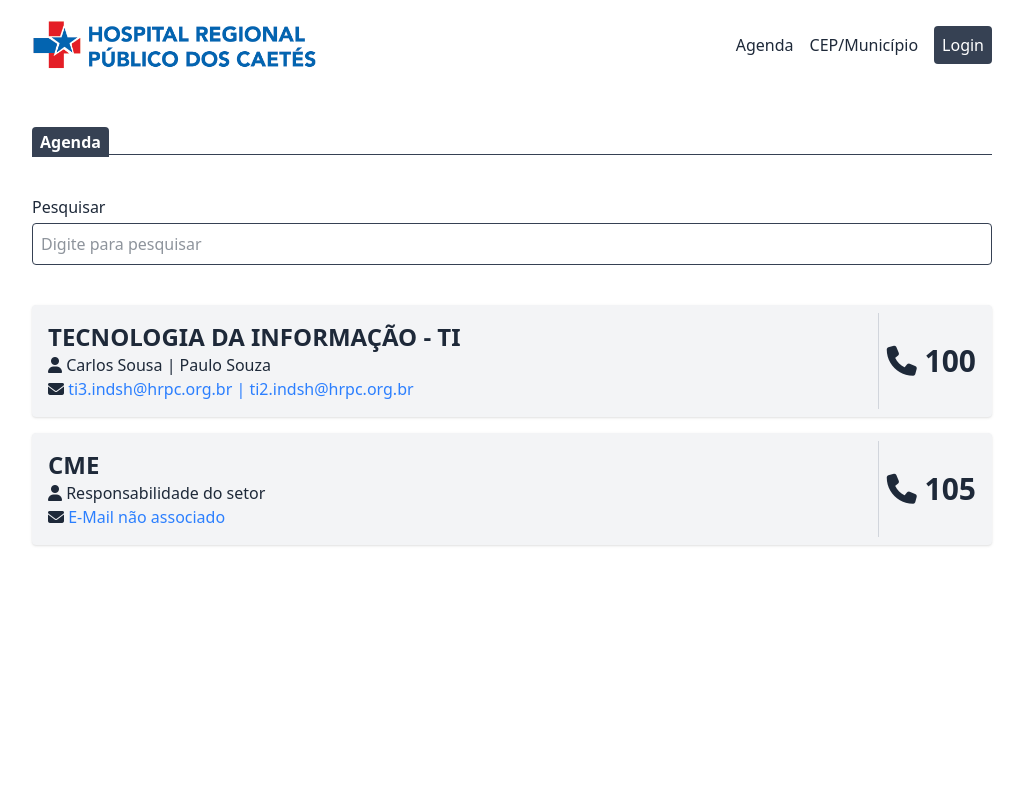
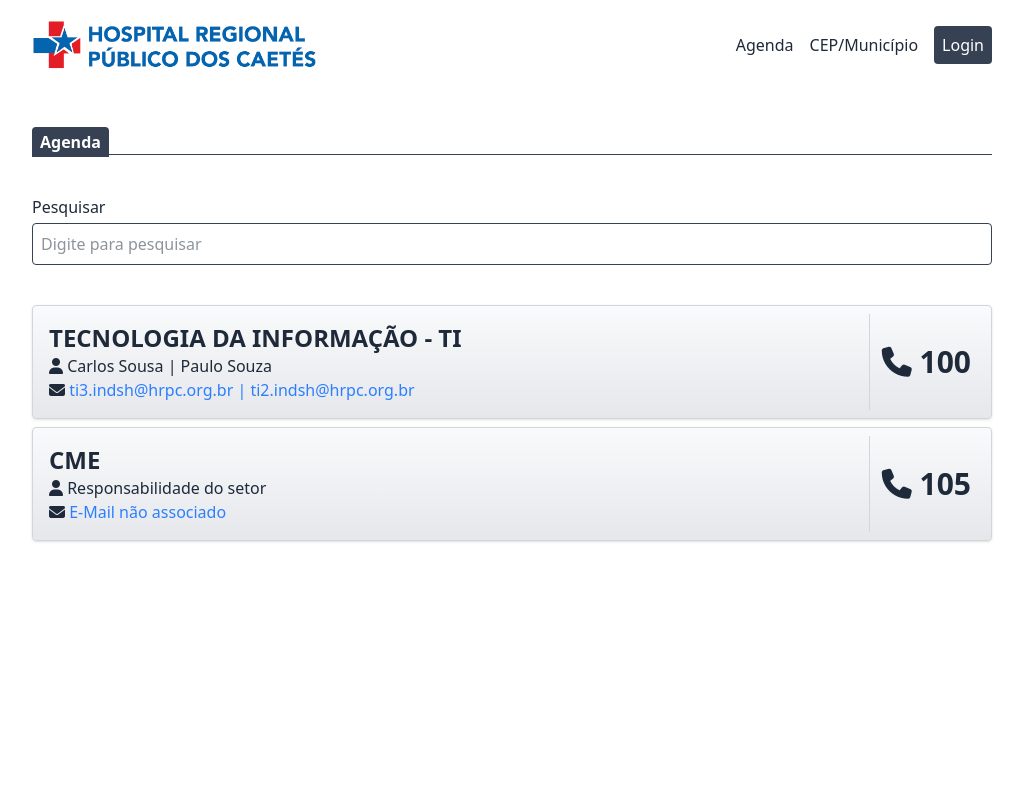
Before and after one commit to duble35/projeto_grifo, a React (Create React App) app in the folder gui/: page / in a window 1280 px wide. Shown: the top 800 px of the page, without its empty margins (128-1151 px from the left). Built offline with nearby package versions, Linux system fonts and the light colour scheme.

Commit message:
Atualização da página agenda

```diff
--- a/gui/src/HomeModel.js
+++ b/gui/src/HomeModel.js
@@ -1,10 +1,13 @@
+import Footer from "./parts/Footer";
+import Logo from "./assets/image/logo.png";
+
 export default function HomeModel({ title, children }) {
     return (
         <div className="text-gray-800">
             <nav className="py-5 bg-white">
                 <div className="container mx-auto w-[960px] flex flex-col sm:flex-row sm:justify-between sm:items-center gap-4">
                     <h1 className="text-3xl font-bold text-gray-700">
-                        <img src="./img/logo.png" alt="Logo do sistema" className="h-[50px]" />
+                        <img src={Logo} alt="Logo do sistema" className="h-[50px]" />
                     </h1>
                     <ul className="flex gap-4">
                         <li><a href="/" className="hover:underline">Agenda</a></li>
@@ -23,6 +26,7 @@ export default function HomeModel({ title, children }) {
                 </div>
                 {children}
             </main>
+            <Footer/>
         </div>
     );
 }
--- a/gui/src/pages/PhoneBook.jsx
+++ b/gui/src/pages/PhoneBook.jsx
@@ -17,24 +17,24 @@ export default function PhoneBook() {
                             />
                         </div>
                     </form>
-                    <div className="flex flex-col gap-4">
-                        <div className="flex justify-between p-2 bg-gray-100 shadow rounded">
+                    <div className="flex flex-col gap-2">
+                        <div className="border border-gray-300 flex justify-between p-2 bg-gradient-to-t from-gray-200 to-gray-50 shadow rounded">
                             <div className="flex flex-col p-2">
                                 <span className="uppercase font-bold text-2xl">tecnologia da informação - TI</span>
                                 <span className=""><i className="fa fa-user"></i> Carlos Sousa | Paulo Souza</span>
                                 <span className=""><i className="fa fa-envelope"></i> <span className="text-blue-500">ti3.indsh@hrpc.org.br | ti2.indsh@hrpc.org.br</span></span>
                             </div>
-                            <div className="flex items-center p-2 border-l border-gray-300">
+                            <div className="flex items-center p-3 border-l border-gray-300">
                                 <h1 className="text-3xl font-bold"><i className="fa fa-phone"></i> 100</h1>
                             </div>
                         </div>
-                        <div className="flex justify-between p-2 bg-gray-100 shadow rounded">
+                        <div className="border border-gray-300 flex justify-between p-2 bg-gradient-to-t from-gray-200 to-gray-50 shadow rounded">
                             <div className="flex flex-col p-2">
                                 <span className="uppercase font-bold text-2xl">cme</span>
                                 <span className=""><i className="fa fa-user"></i> Responsabilidade do setor</span>
                                 <span className=""><i className="fa fa-envelope"></i> <span className="text-blue-500">E-Mail não associado</span></span>
                             </div>
-                            <div className="flex items-center p-2 border-l border-gray-300">
+                            <div className="flex items-center p-3 border-l border-gray-300">
                                 <h1 className="text-3xl font-bold"><i className="fa fa-phone"></i> 105</h1>
                             </div>
                         </div>
```
Also changed, not shown: gui/src/assets/image/logo.png (renamed from gui/public/img/logo.png).
